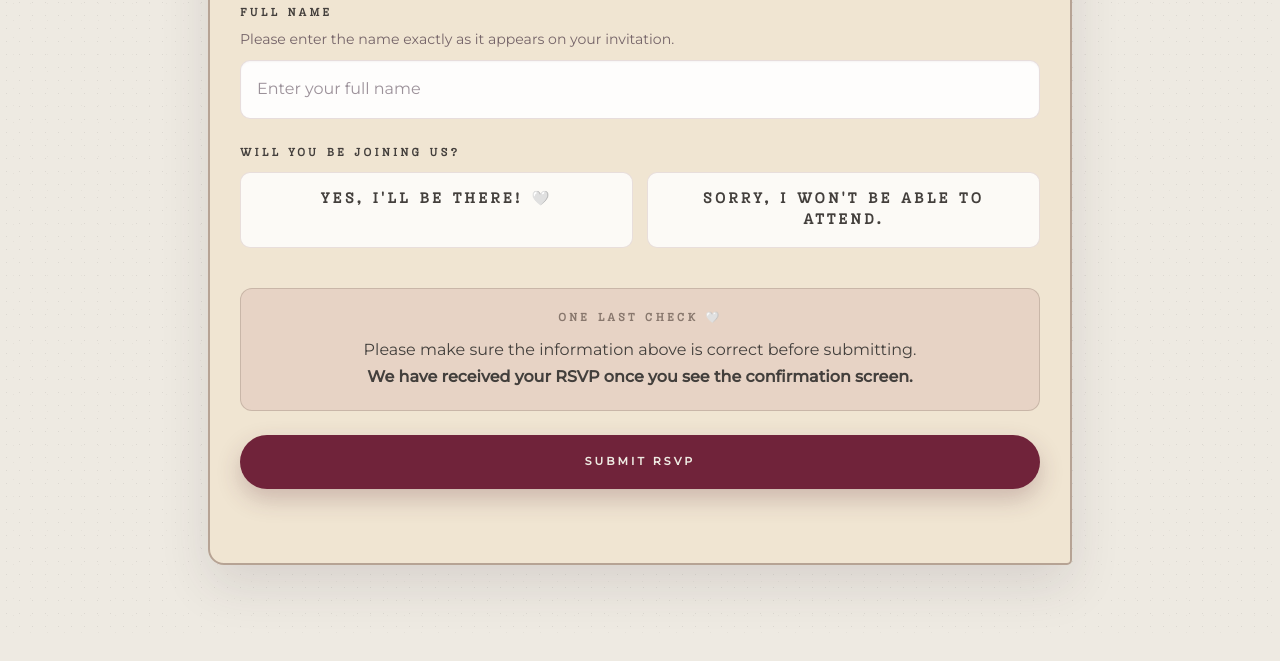
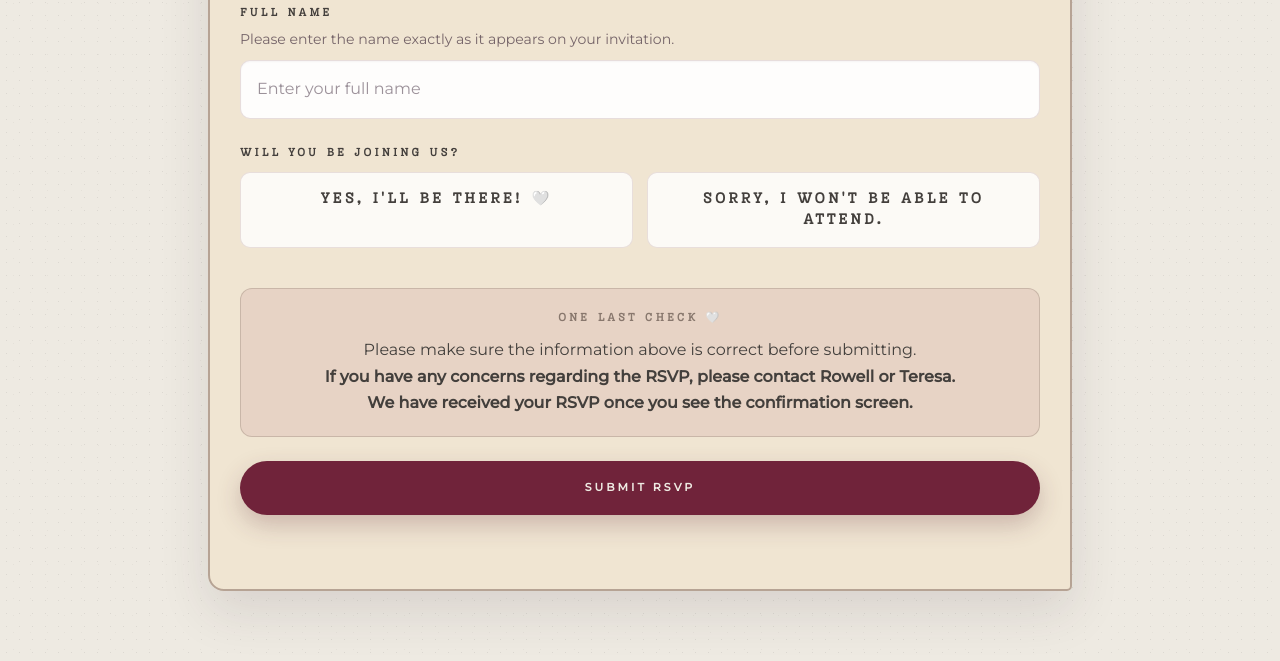
Before and after one commit to wengandtereboundbylove/wengandtereboundbylove.github.io, a plain HTML site: page rsvp/index.html in a window 1280 px wide. Shown: the part 641-1302 px from the top of the page. Before the commit the page ends 1276 px from the top, so only its background shows below. Drawn offline with Linux system fonts and the light colour scheme.

Commit message:
Update index.html

```diff
--- a/rsvp/index.html
+++ b/rsvp/index.html
@@ -96,6 +96,7 @@
                 <section class="confirmation-note" aria-labelledby="confirmationHeading">
                     <p class="group-label" id="confirmationHeading">One Last Check 🤍</p>
                     <p>Please make sure the information above is correct before submitting.</p>
+                    <p><strong>If you have any concerns regarding the RSVP, please contact Rowell or Teresa.</strong></p>
                     <p><strong>We have received your RSVP once you see the confirmation screen.</strong></p>
                 </section>
 
```
